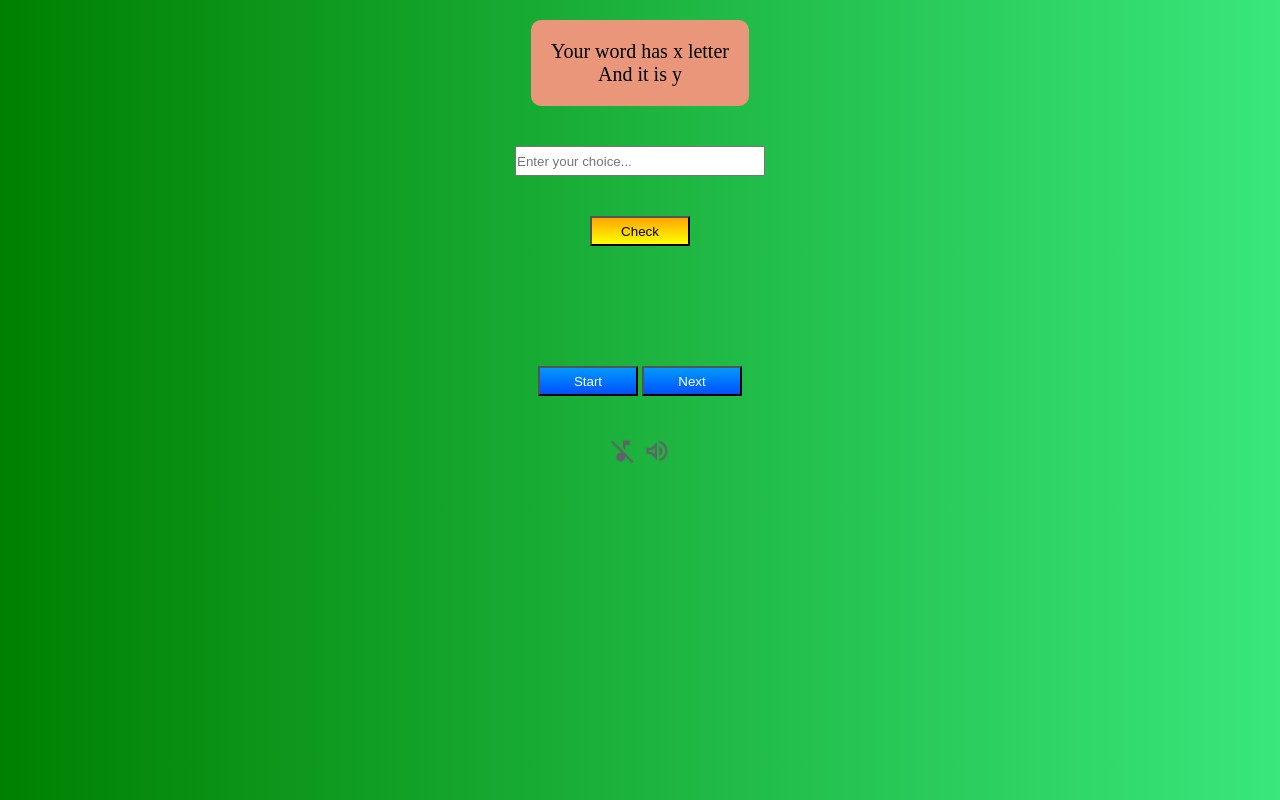
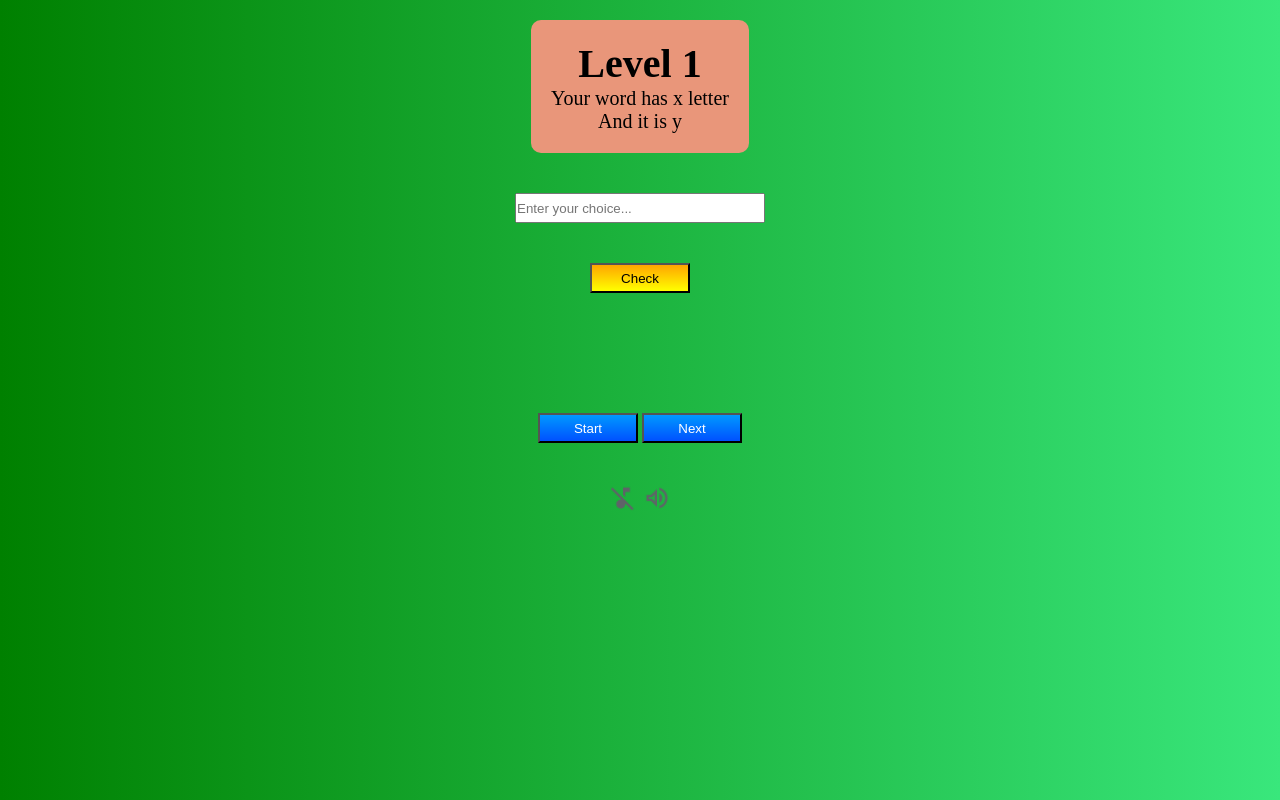
Before and after one commit to MRsajal/hangman.io, a plain HTML site: page index.html in a window 1280 px wide. Drawn offline with Linux system fonts and the light colour scheme.

Commit message:
Add files via upload

```diff
--- a/index.html
+++ b/index.html
@@ -12,6 +12,7 @@
 <body>
     <div class="box">
         <div class="desc">
+            <h1 id="level-head">Level 1</h1>
             <span id="len">Your word has x letter</span>
             <span id="type">And it is y</span>
         </div>
```
